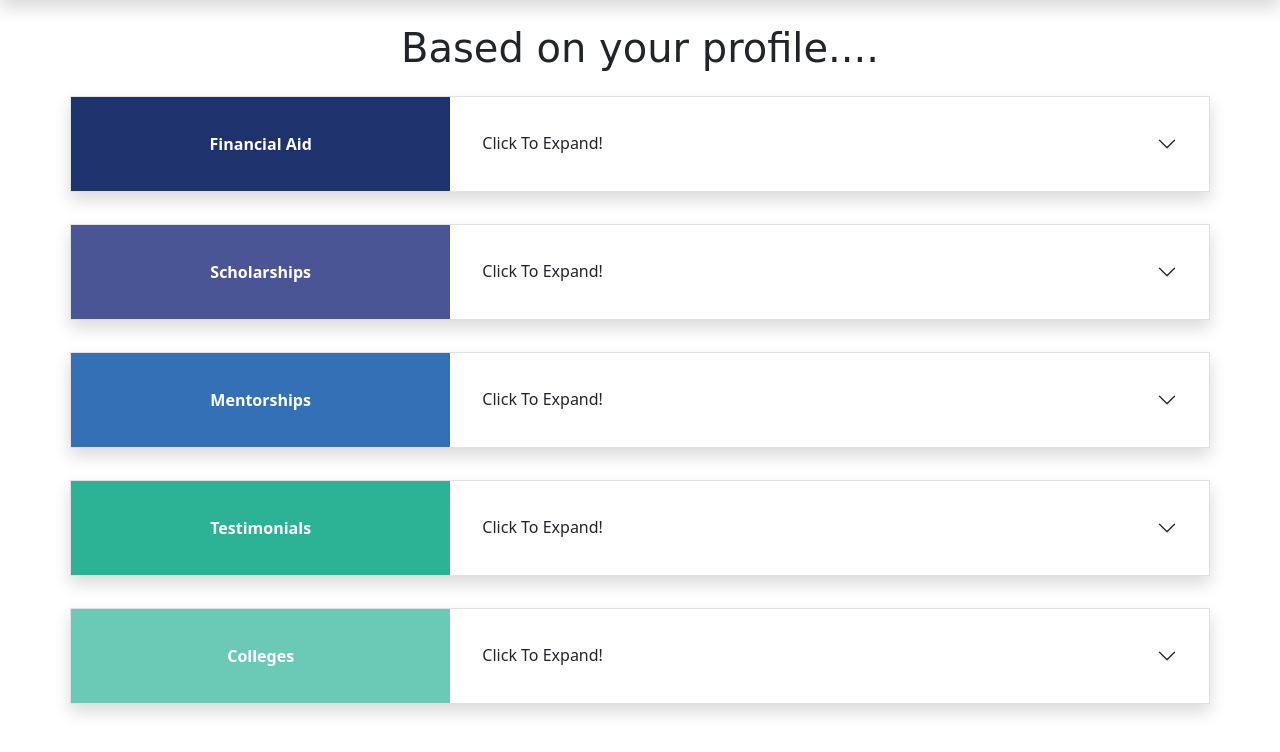
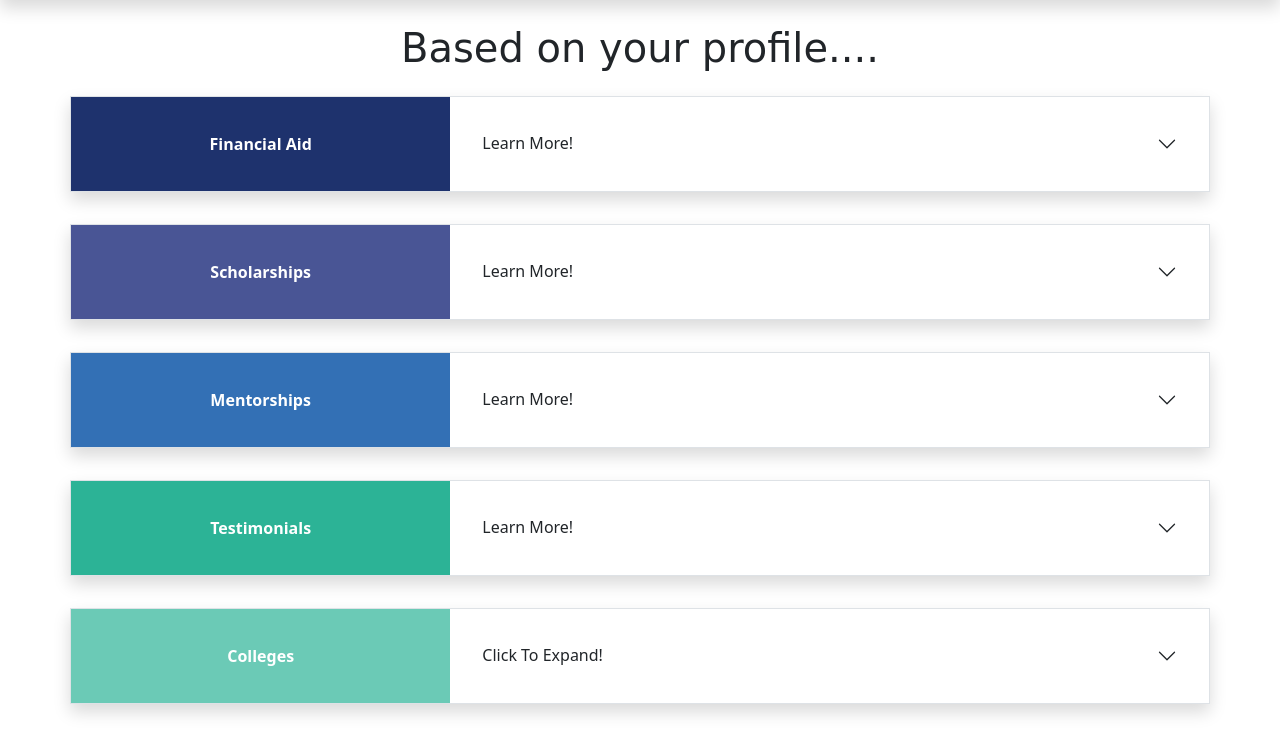
Before and after one commit to rod608/cfg-t3-hackathon, a Flask app: template templates/result.html in a window 1280 px wide. Shown: the part 66-818 px from the top of the page. Run offline with Flask 2, Linux system fonts and the light colour scheme; the template is opened without the code that fills it, so the values that code supplies are empty; some web fonts are replaced.

Commit message:
Wording changes

```diff
--- a/templates/index-quiz.html
+++ b/templates/index-quiz.html
@@ -105,7 +105,7 @@
         <div class="form-check mb-1 w-25 mx-auto">
           <input class="form-check-input" type="radio" name="q3" id="under80" value="Medium"  >
           <label class="form-check-label" for="under80">
-            Above 20k, but below 80k
+            20k-80k
           </label>
         </div>
 
--- a/templates/result.html
+++ b/templates/result.html
@@ -47,7 +47,7 @@
               <div class="accordion-item">
                 <h2 class="accordion-header" id="flush-headingOne">
                   <button class="accordion-button collapsed" type="button" data-bs-toggle="collapse" data-bs-target="#flush-collapseOne" aria-expanded="false" aria-controls="flush-collapseOne">
-                    Click To Expand!
+                    Learn More!
                   </button>
                 </h2>
                 <div id="flush-collapseOne" class="accordion-collapse collapse" aria-labelledby="flush-headingOne" data-bs-parent="#accordionFlushExample">
@@ -89,7 +89,7 @@
               <div class="accordion-item">
                 <h2 class="accordion-header" id="flush-headingThree">
                   <button class="accordion-button collapsed" type="button" data-bs-toggle="collapse" data-bs-target="#flush-collapseThree" aria-expanded="false" aria-controls="flush-collapseOne">
-                    Click To Expand!
+                    Learn More!
                   </button>
                 </h2>
                 <div id="flush-collapseThree" class="accordion-collapse collapse" aria-labelledby="flush-headingOne" data-bs-parent="#accordionFlushExample3">
@@ -131,7 +131,7 @@
               <div class="accordion-item">
                 <h2 class="accordion-header" id="flush-headingTwo">
                   <button class="accordion-button collapsed" type="button" data-bs-toggle="collapse" data-bs-target="#flush-collapseTwo" aria-expanded="false" aria-controls="flush-collapseOne">
-                    Click To Expand!
+                    Learn More!
                   </button>
                 </h2>
                 <div id="flush-collapseTwo" class="accordion-collapse collapse" aria-labelledby="flush-headingOne" data-bs-parent="#accordionFlushExample2">
@@ -178,7 +178,7 @@
               <div class="accordion-item">
                 <h2 class="accordion-header" id="flush-headingFour">
                   <button class="accordion-button collapsed" type="button" data-bs-toggle="collapse" data-bs-target="#flush-collapseFour" aria-expanded="false" aria-controls="flush-collapseFour">
-                    Click To Expand!
+                    Learn More!
                   </button>
                 </h2>
                 <div id="flush-collapseFour" class="accordion-collapse collapse" aria-labelledby="flush-headingFour" data-bs-parent="#accordionFlushExample4">
```
